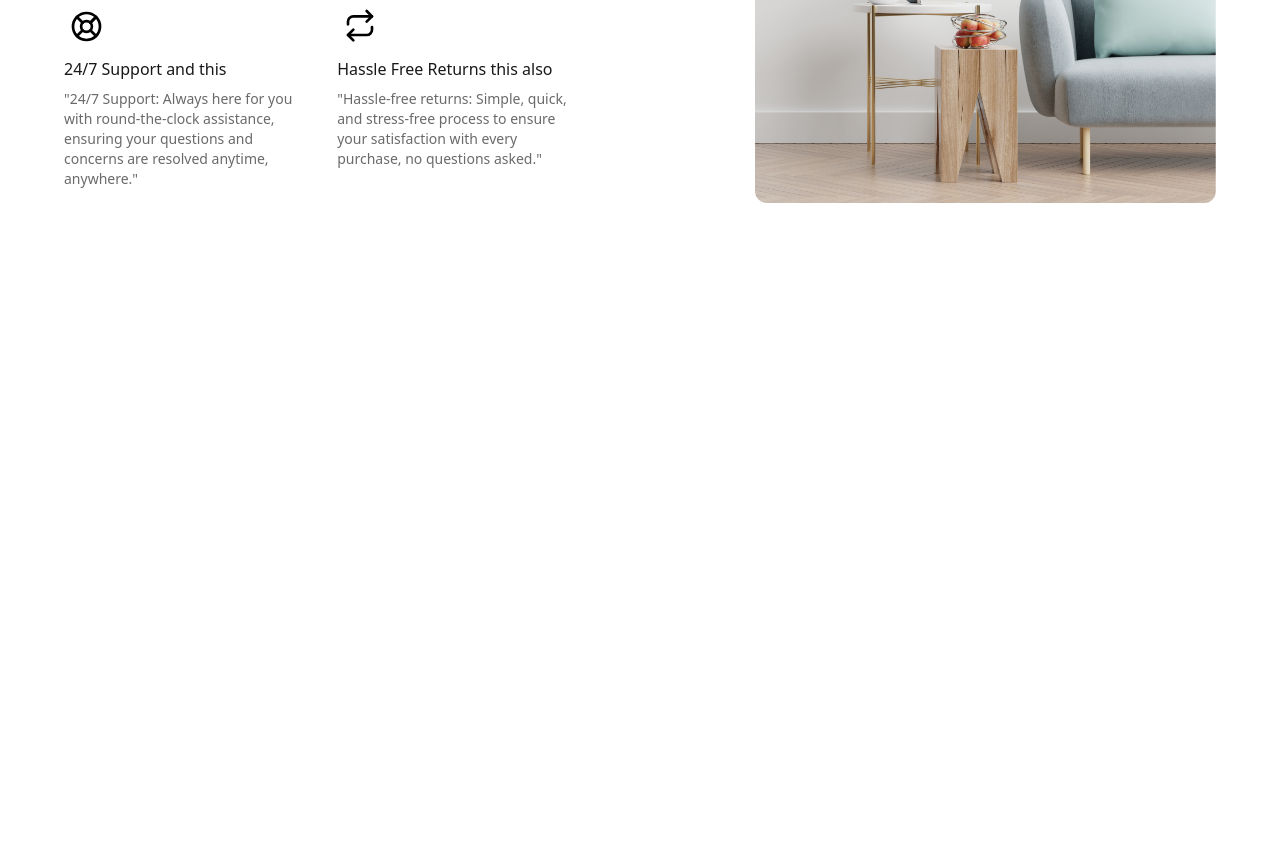
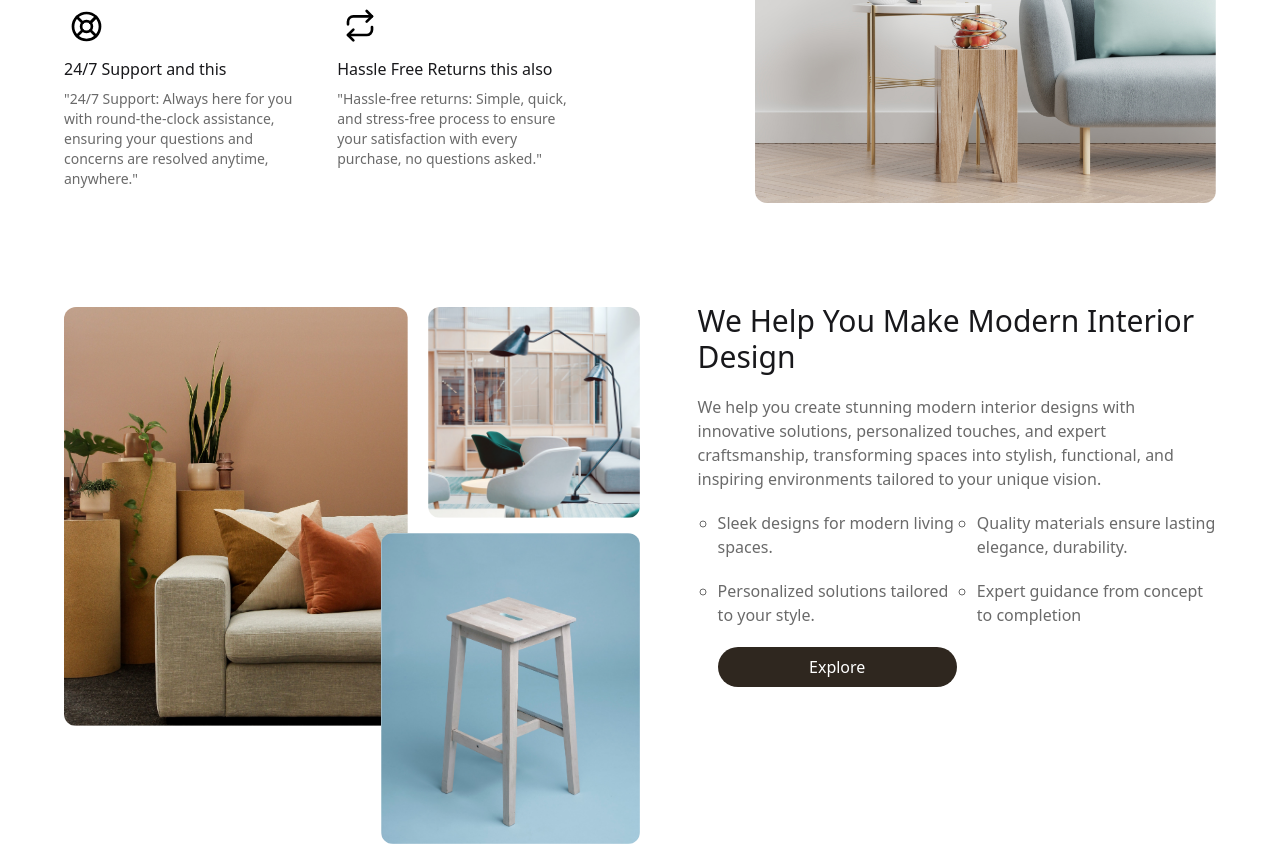
Before and after one commit to rashedahmed0/furni, a plain HTML site: page index.html in a window 1280 px wide. Shown: the part 1526-2370 px from the top of the page. Before the commit the page ends 1829 px from the top, so only its background shows below. Drawn offline with nearby package versions, Linux system fonts and the light colour scheme.

Commit message:
Interior seciton

```diff
--- a/index.html
+++ b/index.html
@@ -244,6 +244,55 @@
         </div>
 
     </section>
+
+    <!-- Interior section  -->
+    <section class="interior mb-10 w-[90%] mx-auto ">
+        <div class=" flex justify-between  flex-col-reverse lg:flex-row">
+            <div class="interior-img basis-[50%] ">
+                <div class="relative mt-5 lg:mt-1 ">
+                    <div class="flex justify-between md:gap-5 gap-2">
+                        <div class="basis-[65%]">
+                            <img class="rounded-xl" src="./images/img-grid-1.jpg" alt="">
+
+                        </div>
+                        <div class="basis-[40%]">
+                            <img class="rounded-xl" src="./images/img-grid-2.jpg" alt="">
+
+                        </div>
+                    </div>
+                    <img class="absolute top-[54%] left-[55%] w-[45%] rounded-xl" src="./images/img-grid-3.jpg" alt="">
+                </div>
+            </div>
+            <div class="interior-text  basis-[45%]">
+                <h1 class=" text-3xl font-medium">
+                    We Help You Make Modern Interior Design
+                </h1>
+                <p class="text-[#6a6a6a] my-5">
+                    We help you create stunning modern interior designs with innovative solutions, personalized touches,
+                    and expert craftsmanship, transforming spaces into stylish, functional, and inspiring environments
+                    tailored to your unique vision.
+                </p>
+                <ul style="list-style: circle;" class="grid grid-cols-2 mb-9 text-[#6a6a6a] gap-5 ml-5">
+                    <li>Sleek designs for modern living spaces.
+
+                    </li>
+                    <li>
+                        Quality materials ensure lasting elegance, durability.
+                    </li>
+                    <li>
+                        Personalized solutions tailored to your style.
+                    </li>
+                    <li>
+                        Expert guidance from concept to completion
+                    </li>
+                    </u>
+                    <button class="px-7 py-2 text-white bg-[#2f271f] hover:bg-black rounded-[30px]"
+                        style="transition: 0.3s;">
+                        Explore
+                    </button>
+            </div>
+        </div>
+    </section>
 </body>
 
 </html>
```
